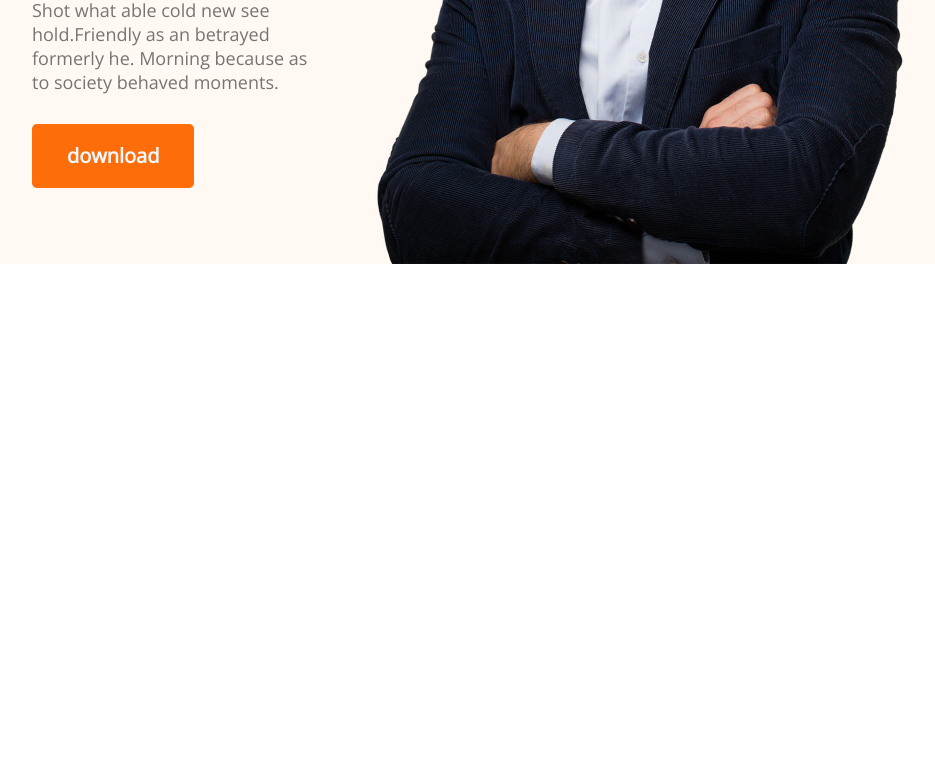
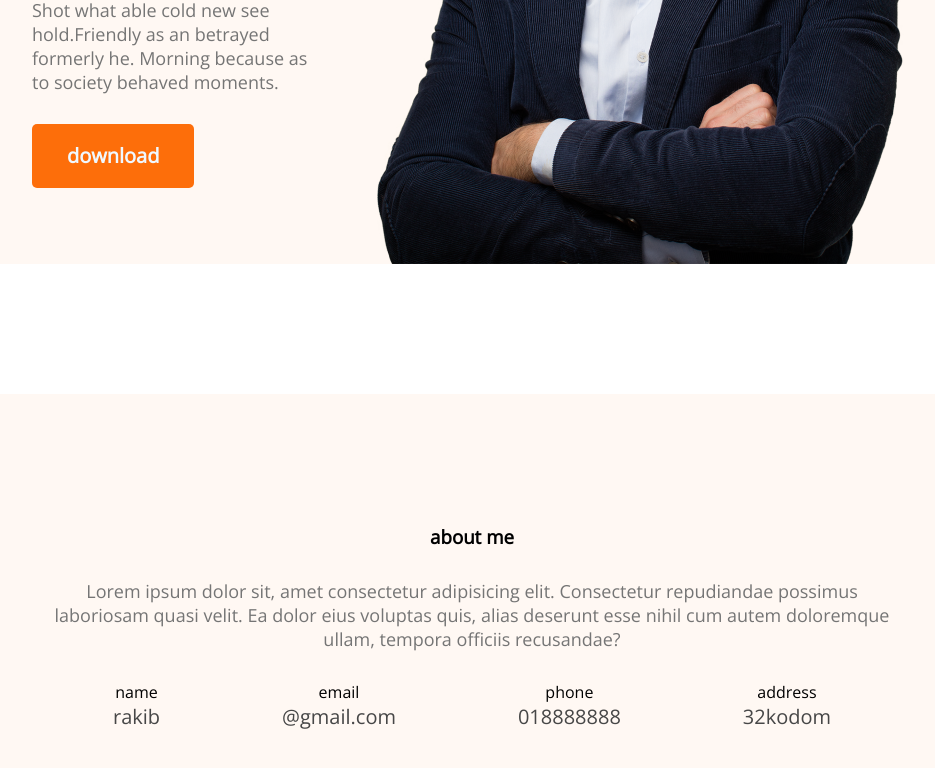
Before and after one commit to rakibul3200/dev-port, a plain HTML site: page index.html in a window 1280 px wide. Shown: the part 576-1344 px from the top of the page, without its empty margins (168-1103 px from the left). Before the commit the page ends 840 px from the top, so only its background shows below. Drawn offline with nearby package versions, Linux system fonts and the light colour scheme; files whose address does not match are found by name.

Commit message:
added about

```diff
--- a/index.html
+++ b/index.html
@@ -31,7 +31,28 @@
 
     </header>
     <main>
-
+        <section class="about">
+            <h3 class="section-title">about me</h3>
+            <p class="sec-dep">Lorem ipsum dolor sit, amet consectetur adipisicing elit. Consectetur repudiandae possimus laboriosam quasi velit. Ea dolor eius voluptas quis, alias deserunt esse nihil cum autem doloremque ullam, tempora officiis recusandae?</p>
+            <div class="about-info-contain">
+                <div class="about-info">
+                    <p class="info-title">name</p>
+                    <p class="info-des">rakib</p>
+                </div>
+                <div class="about-info">
+                    <p class="info-title">email</p>
+                    <p class="info-des">@gmail.com</p>
+                </div>
+                <div class="about-info">
+                    <p class="info-title">phone</p>
+                    <p class="info-des">018888888</p>
+                </div>
+                <div class="about-info">
+                    <p class="info-title">address</p>
+                    <p class="info-des">32kodom</p>
+                </div>
+            </div>
+                    </section>
     </main>
     <footer>
 
--- a/styles/port.css
+++ b/styles/port.css
@@ -28,6 +28,7 @@ nav ul {
     display: flex;
     align-items: center;
 }
+
 .btn-primary {
     height: 64px;
     border-radius: 5px;
@@ -38,29 +39,76 @@ nav ul {
     color: aliceblue;
     padding: 18px 35px;
 }
-.header{
+
+.header {
     background: #FFF8F3;
-    background-image: url('../images/header_bg.png'),url('../images/developer.png');
+    background-image: url('../images/header_bg.png'), url('../images/developer.png');
     background-repeat: no-repeat;
     background-position: bottom right, left;
 }
+
 /* banner styles */
-.banner{
+.banner {
     margin: 0 200px;
     display: flex;
     align-items: center;
 }
-#banner-subtitle{
+
+#banner-subtitle {
     font-weight: 600;
-    font-size: 45px;color: #474747;
+    font-size: 45px;
+    color: #474747;
 }
-#banner-title{
+
+#banner-title {
     font-weight: 700;
-font-size: 85px;color: #181818;
-margin: 20px;
+    font-size: 85px;
+    color: #181818;
+    margin: 20px;
 }
-#ban-discrip{
+
+#ban-discrip {
     font-weight: 400;
-font-size: 18px;color: #757575;
-margin-bottom: 30px;
+    font-size: 18px;
+    color: #757575;
+    margin-bottom: 30px;
 }
+
+main {
+    max-width: 1140px;
+    margin: 0 auto;
+}
+
+/* about styles */
+.about {
+    margin-top: 130px;
+    background: #FFF8F3;
+    border-radius: 10px;
+    padding: 130px 150px;
+    text-align: center;
+}
+
+.section-title {
+
+    margin-bottom: 30px;
+}
+
+.sec-dep {
+    font-size: 18px;
+    color: #757575;
+    margin-bottom: 30px;
+}
+
+.about-info-contain{
+    display: flex;
+    justify-content: space-around;
+}
+.about.info-title{
+    font-size: 20px;
+    color: #757575;
+
+}
+.info-des{
+font-size: 20px;
+color: #474747;
+}
```
